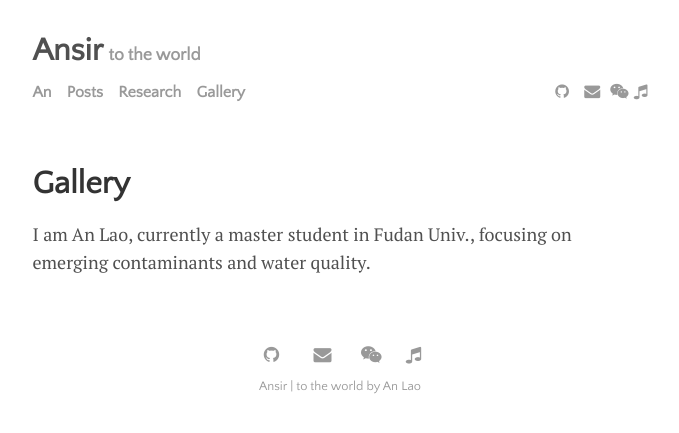
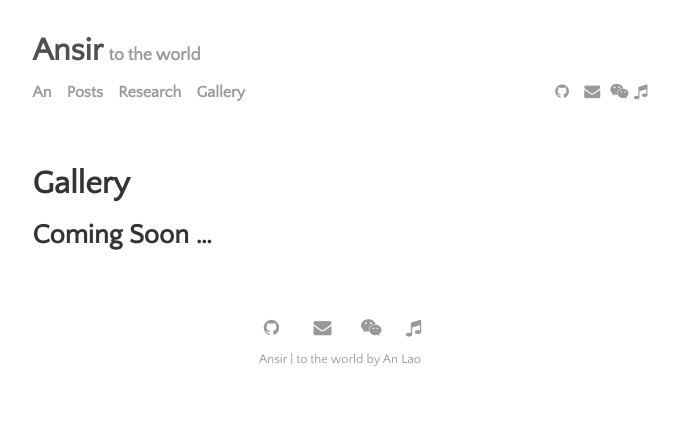
Before and after one commit to D093gg/D093gg.github.io, a Jekyll site: the page built from menu/gallery.md, in a window 1280 px wide. Shown: the top 433 px of the page, without its empty margins (300-979 px from the left). Built offline with Jekyll 4.4.1, drawn with Linux system fonts in a browser that asks for light colours; our own code applies the rules of GitHub Pages for plain Markdown files.

Commit message:
Update gallery.md

```diff
--- a/menu/gallery.md
+++ b/menu/gallery.md
@@ -4,4 +4,4 @@ title: Gallery
 permalink: /gallery
 ---
 
-I am An Lao, currently a master student in Fudan Univ., focusing on emerging contaminants and water quality.
+## Coming Soon ...
```
